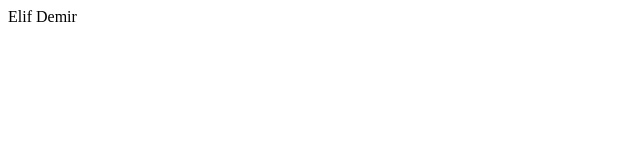
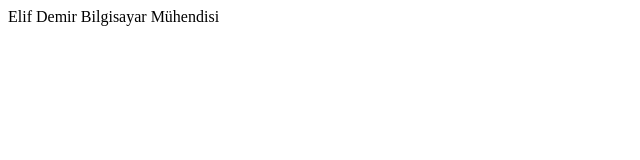
Before and after one commit to elifdemirrr/elifdemirrr.github.io, a plain HTML site: page index.html in a window 1280 px wide. Shown: the whole page, without its empty margins (0-640 px from the left). Drawn offline with Linux system fonts and the light colour scheme.

Commit message:
Update index.html

```diff
--- a/index.html
+++ b/index.html
@@ -7,5 +7,6 @@
 </head>
 <body>
     Elif Demir
+    Bilgisayar Mühendisi
 </body>
 </html>
```
